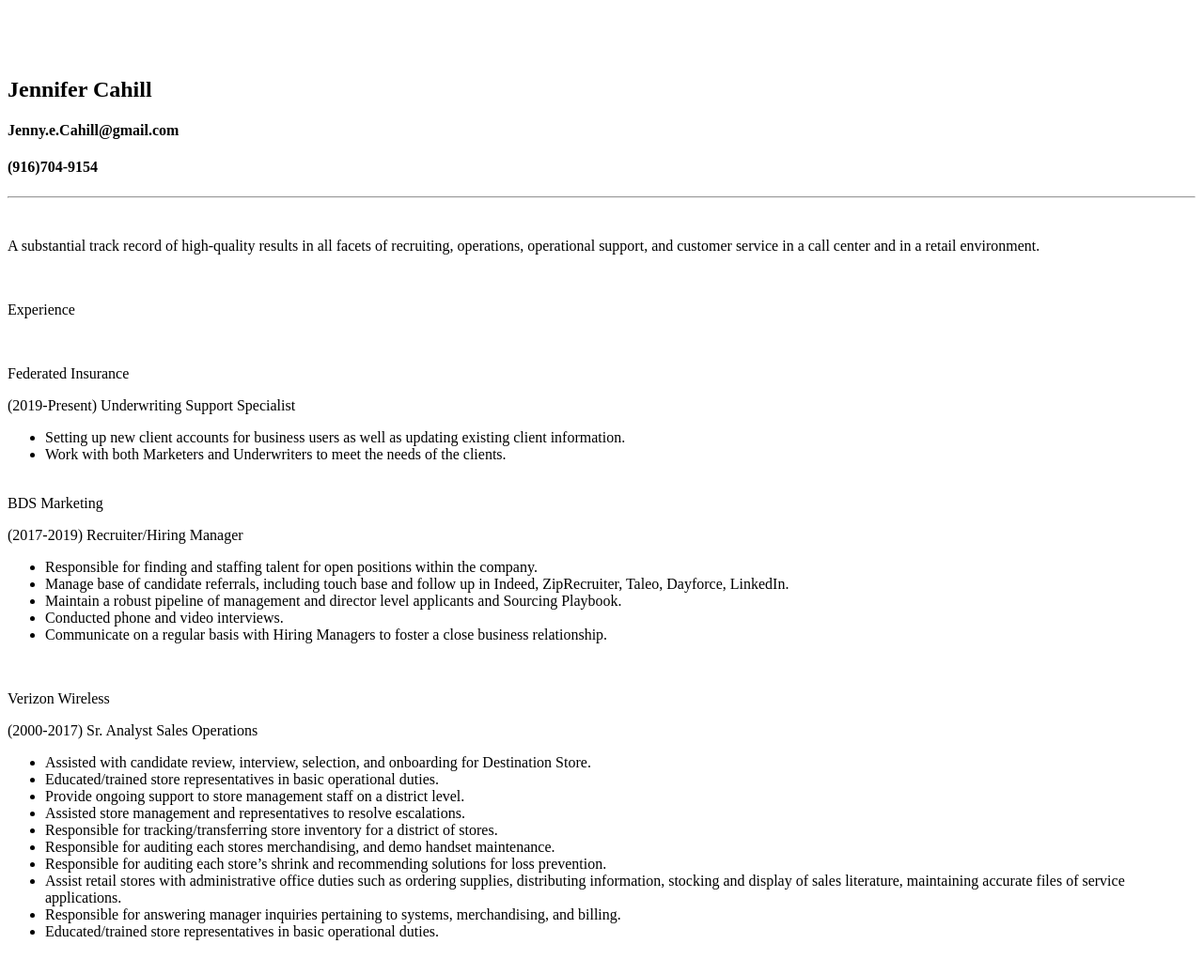
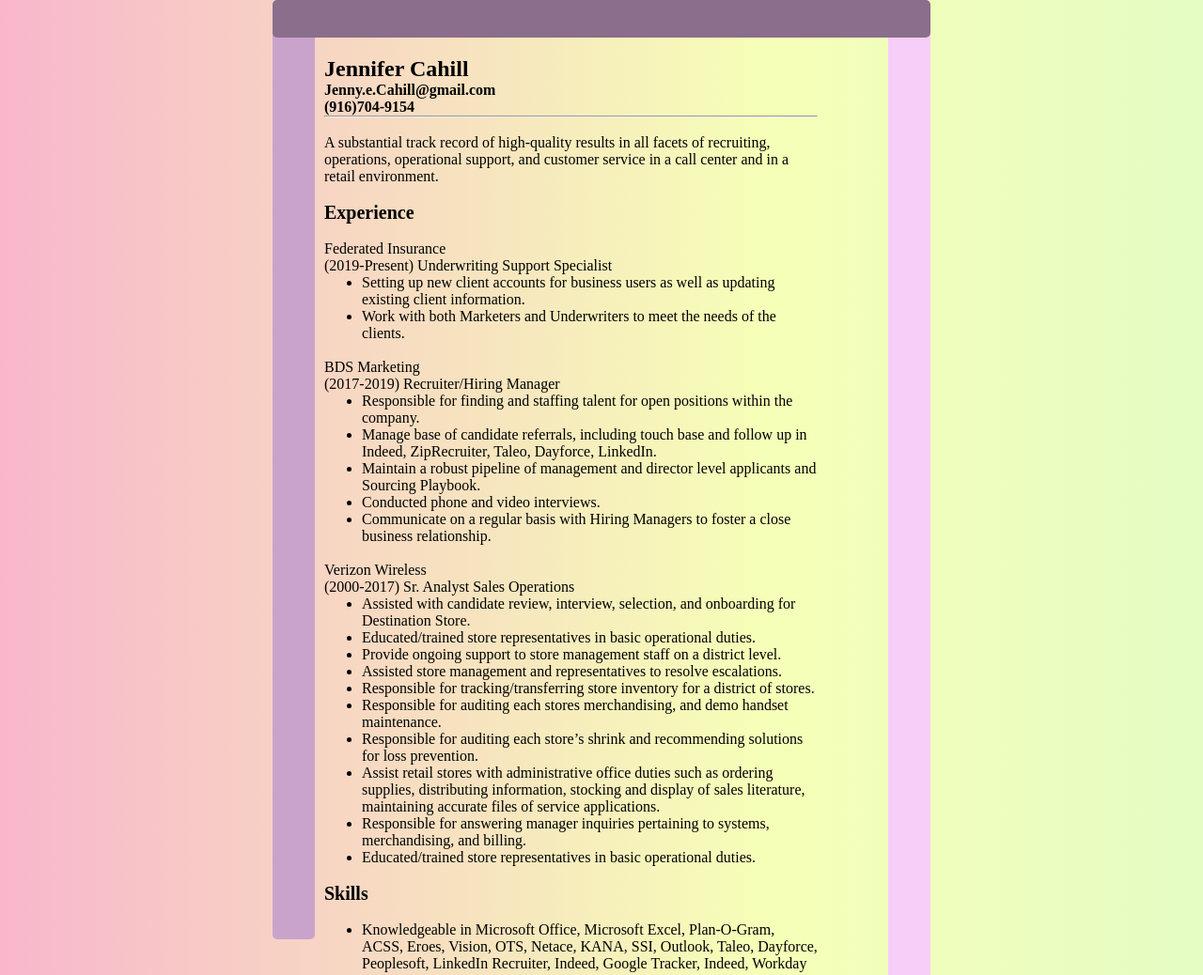
Before and after one commit to JCahill612/jcahill612.github.io, a plain HTML site: page index.html in a window 1280 px wide. Shown: the top 1038 px of the page at 94% size. Drawn offline with Linux system fonts and the light colour scheme.

Commit message:
Update index.html

```diff
--- a/index.html
+++ b/index.html
@@ -1,7 +1,7 @@
 <!DOCTYPE html>
 <html>
   <head>
-    <link rel="stylesheets" href="style.css"/>
+    <link rel="stylesheet" type="text/css" href="style.css"/>
   <head/>
 <div id="header"></div>
 <div class="left"></div>
```
